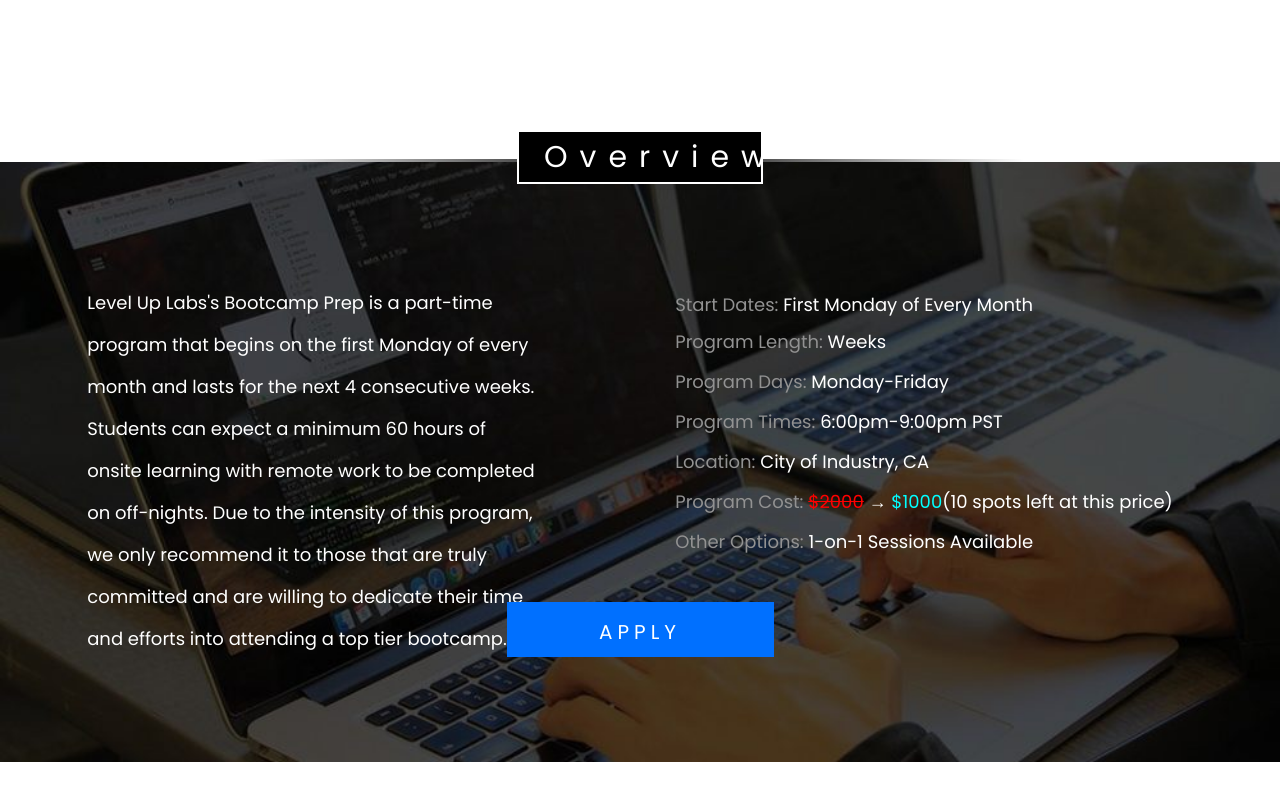
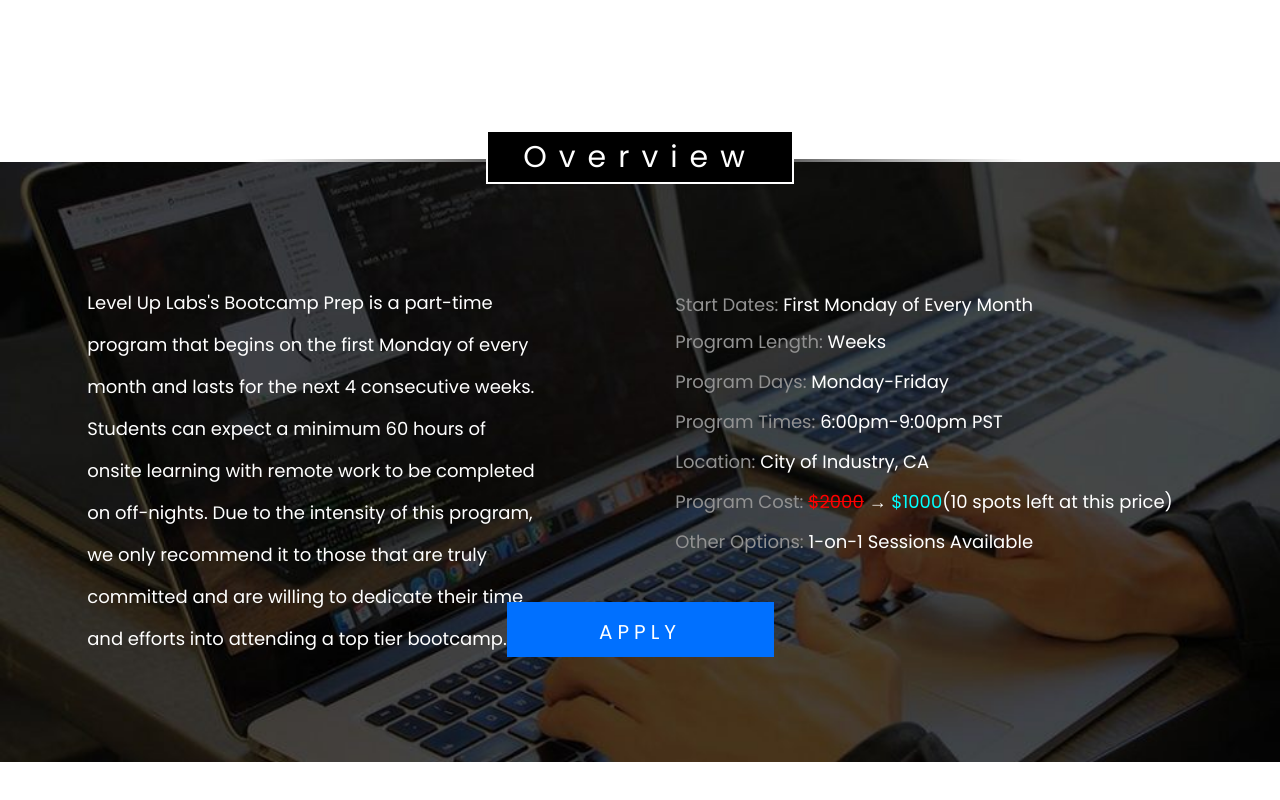
Before and after one commit to DJTrin1ty/leveluplabs, a website: page index.html in a window 1280 px wide. Shown: the part 6099-6899 px from the top of the page. Drawn offline with Linux system fonts and the light colour scheme.

Commit message:
overview header adjustment

```diff
--- a/style.css
+++ b/style.css
@@ -378,8 +378,7 @@
     letter-spacing: 12px;
     line-height: 50px;
     display: inline-block;
-    padding: 0 25px;
-    width: 15%;
+    padding: 0 35px;
 }
 
 .overview-desc {
```
